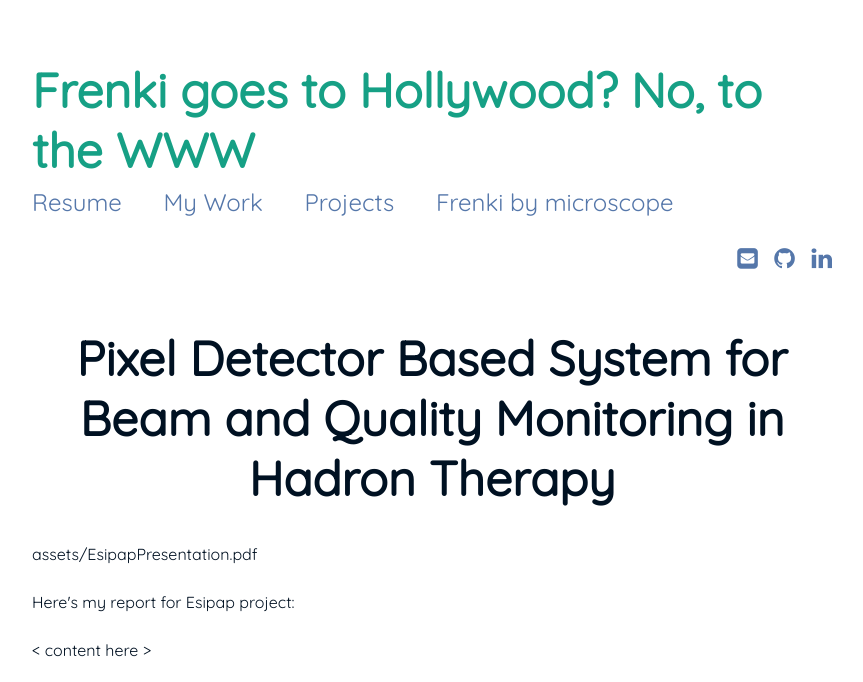
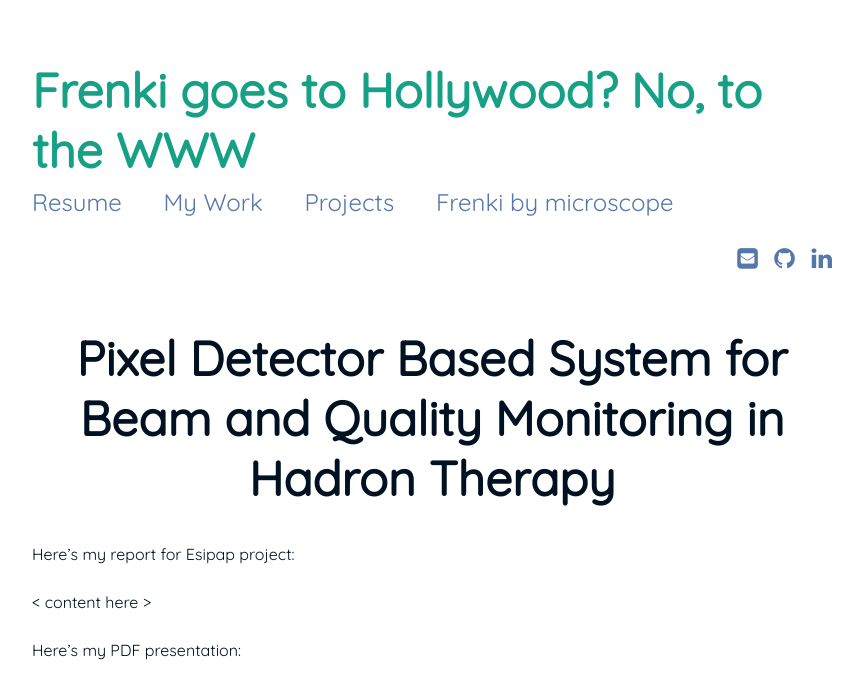
Before and after one commit to FreShq99/frenkishqepa.com, a Jekyll site: the page built from _posts/2023-05-13-esipap-final-project.md, in a window 1280 px wide. Shown: the top 682 px of the page, without its empty margins (208-1071 px from the left). Built offline with Jekyll 4.4.1, drawn with Linux system fonts in a browser that asks for light colours; some of the changed text lies outside the part shown; grey boxes are pictures that could not be loaded.

Commit message:
Update 2023-05-13-esipap-final-project.md

```diff
--- a/_posts/2023-05-13-esipap-final-project.md
+++ b/_posts/2023-05-13-esipap-final-project.md
@@ -5,11 +5,10 @@
 categories: ESIPAP 2023 - Final Project Proposal
 ---
 
-assets/EsipapPresentation.pdf
-
-<p>Here's my report for Esipap project:</p>
+Here's my report for Esipap project:
 
 < content here >
 
-<p>Here's my Google Slides presentation:</p>
-<iframe src="[assets/EsipapPresentation.pdf](https://github.com/freshq99/frenkishqepa.com/blob/master/assets/EsipapPresentation.pdf)" frameborder="0" width="100%" height="400"></iframe>
+Here's my PDF presentation:
+
+<iframe src="/assets/EsipapPresentation.pdf" frameborder="0" width="100%" height="400"></iframe>
```
